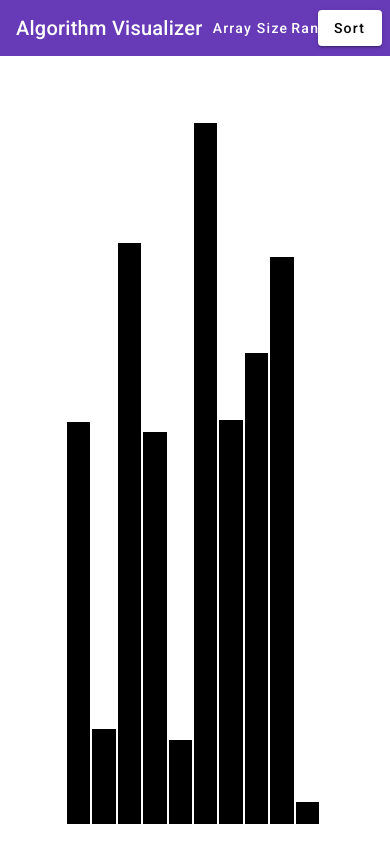
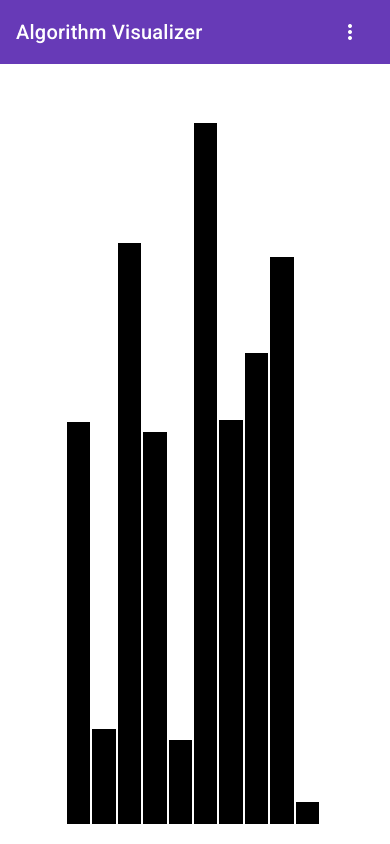
Before and after one commit to lvonnied/algorithm-visualizer, an Angular app: page / in a window 390 px wide. Built offline with nearby package versions, Linux system fonts and the light colour scheme.

Commit message:
Updated navigation bar

```diff
--- a/src/app/navigation/navigation.component.css
+++ b/src/app/navigation/navigation.component.css
@@ -1,8 +1,47 @@
+.mat-toolbar {
+    height: 64px;
+    min-height: 64px;
+}
+
+.mat-toolbar-row {
+    display: flex;
+    justify-content: space-between;
+    align-items: center;
+    width: 100%;
+    height: 100%;
+}
+
+.menu-container {
+    display: flex;
+    align-items: center;
+    flex-grow: 1;
+}
+
+.more-options-button {
+    display: none;
+    z-index: 1000;
+}
+
+@media (max-width: 600px) {
+    .menu-container {
+        display: none;
+    }
+
+    .more-options-button {
+        display: flex;
+        align-items: center;
+    }
+}
+
 .menuButton {
     margin-left: 1vh;
 }
 
 .sort-button {
-    position: absolute;
-    right: 1vh;
+    margin-left: auto;
+    z-index: 1000;
 }
+
+.three-dots-button {
+    margin-left: auto;
+}
--- a/src/app/navigation/navigation.component.html
+++ b/src/app/navigation/navigation.component.html
@@ -1,7 +1,10 @@
 <mat-toolbar color="primary">
     <mat-toolbar-row>
         <p>Algorithm Visualizer</p>
-        <button class="menuButton" mat-button [matMenuTriggerFor]="menu">Array Size</button>
+
+        <!-- Standard Menu for larger screens -->
+        <div class="menu-container">
+            <button class="menuButton" mat-button [matMenuTriggerFor]="menu" [disabled]="isSorting">Array Size</button>
             <mat-menu #menu="matMenu">
                 <button mat-menu-item (click)="onLengthChange(10)">10</button>
                 <button mat-menu-item (click)="onLengthChange(20)">20</button>
@@ -9,7 +12,28 @@
                 <button mat-menu-item (click)="onLengthChange(40)">40</button>
                 <button mat-menu-item (click)="onLengthChange(50)">50</button>
             </mat-menu>
-        <button mat-button (click)="randomizeArray()">Randomize</button>
+            <button mat-button (click)="randomizeArray()" [disabled]="isSorting">Randomize</button>
             <button class="sort-button" mat-raised-button (click)="mergeSort()" [disabled]="isSorting">Sort</button>
+        </div>
+
+        <!-- Responsive Menu for smaller screens -->
+        <div class="more-options-button">
+            <button class="three-dots-button" mat-icon-button [matMenuTriggerFor]="responsiveMenu"
+                [disabled]="isSorting">
+                <mat-icon>more_vert</mat-icon>
+            </button>
+            <mat-menu #responsiveMenu="matMenu">
+                <button mat-menu-item [matMenuTriggerFor]="arrayMenu">Array Size</button>
+                <mat-menu #arrayMenu="matMenu">
+                    <button mat-menu-item (click)="onLengthChange(10)">10</button>
+                    <button mat-menu-item (click)="onLengthChange(20)">20</button>
+                    <button mat-menu-item (click)="onLengthChange(30)">30</button>
+                    <button mat-menu-item (click)="onLengthChange(40)">40</button>
+                    <button mat-menu-item (click)="onLengthChange(50)">50</button>
+                </mat-menu>
+                <button mat-menu-item (click)="randomizeArray()">Randomize</button>
+                <button mat-menu-item (click)="mergeSort()" [disabled]="isSorting">Sort</button>
+            </mat-menu>
+        </div>
     </mat-toolbar-row>
 </mat-toolbar>
--- a/src/app/navigation/navigation.component.ts
+++ b/src/app/navigation/navigation.component.ts
@@ -4,11 +4,12 @@ import { ArrayService } from '../services/array.service';
 import { CommonModule } from '@angular/common';
 import { MatMenuModule } from '@angular/material/menu';
 import { MatButtonModule } from '@angular/material/button';
+import { MatIconModule } from '@angular/material/icon';
 
 @Component({
   selector: 'app-navigation',
   standalone: true,
-  imports: [MatToolbar, MatToolbarRow, CommonModule, MatMenuModule, MatButtonModule],
+  imports: [MatToolbar, MatToolbarRow, CommonModule, MatMenuModule, MatButtonModule, MatIconModule],
   templateUrl: './navigation.component.html',
   styleUrl: './navigation.component.css'
 })
```
Lines whose indentation alone changed are shown as unchanged.
